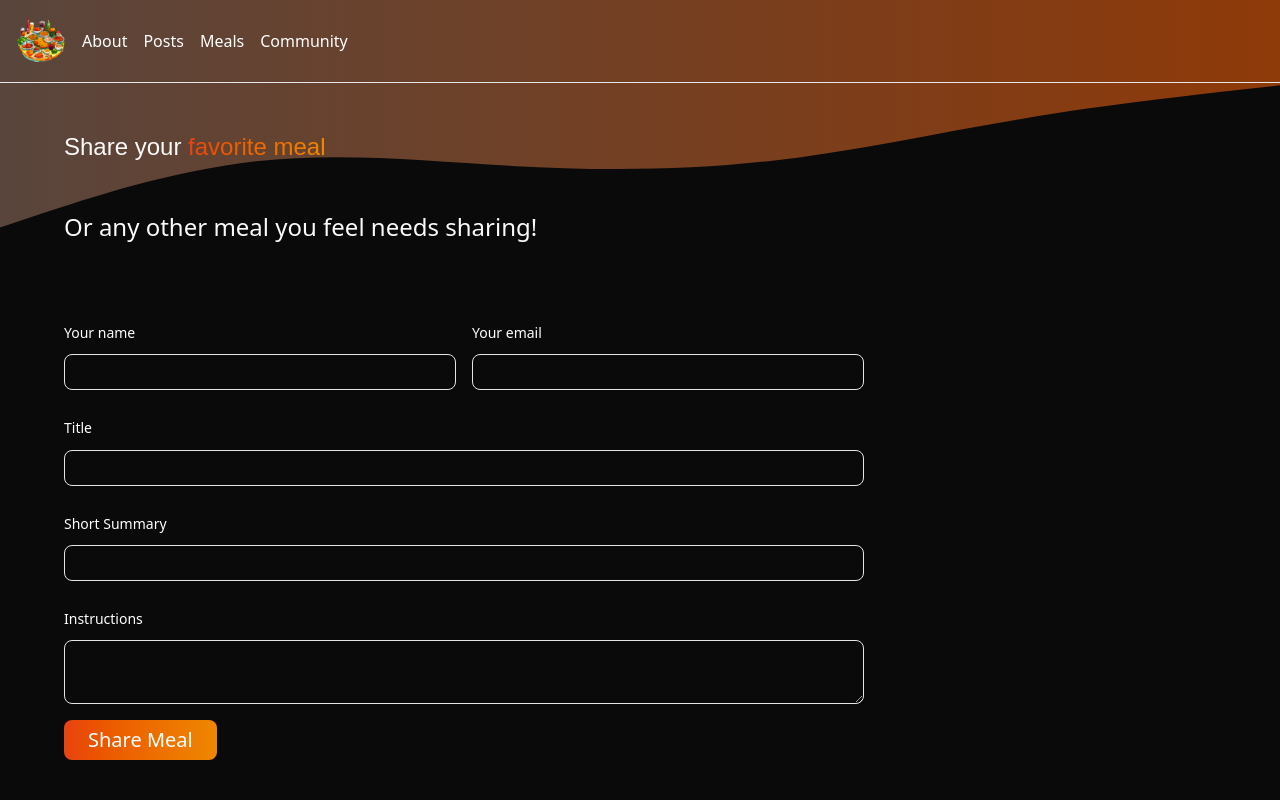
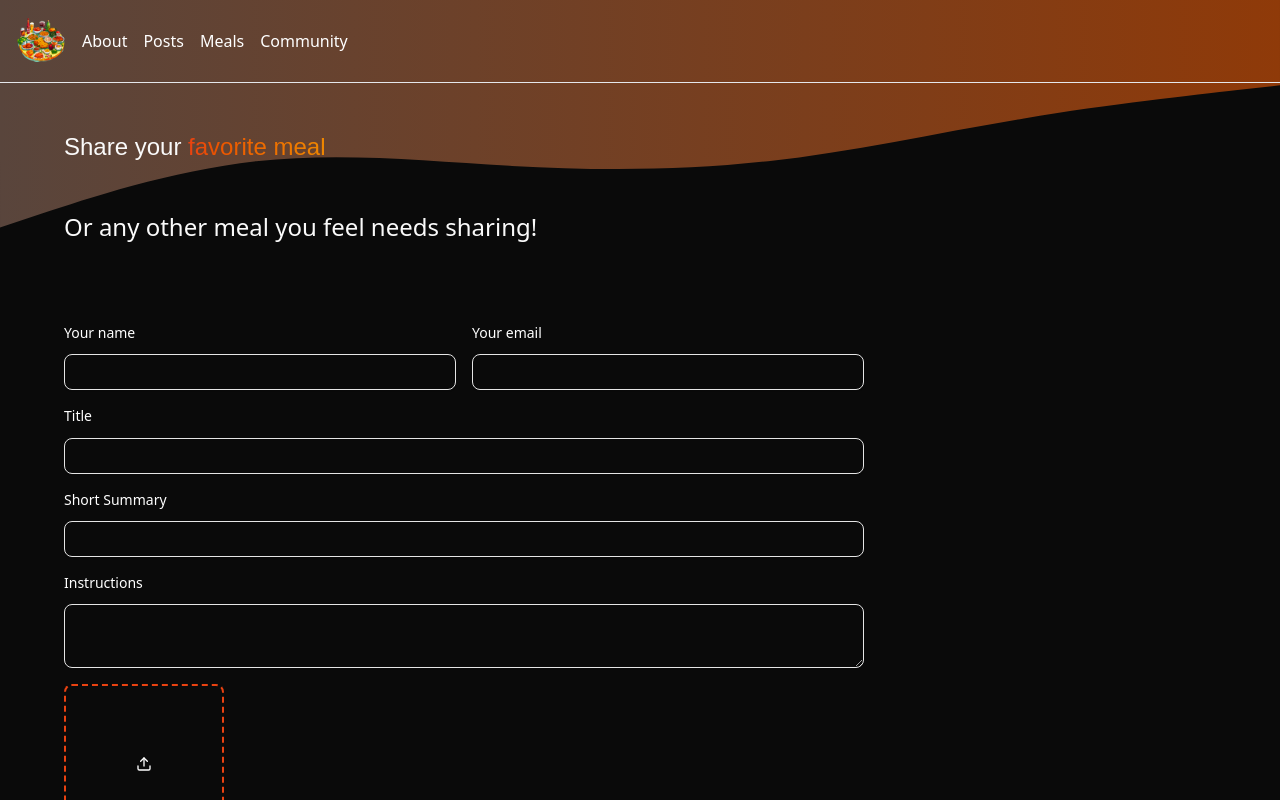
Before and after one commit to magmagmary/mgm-next, a Next.js app: page /meals/share in a window 1280 px wide. Built offline with nearby package versions, Linux system fonts and the light colour scheme.

Commit message:
feat: image picker

```diff
--- a/app/components/ui/field.tsx
+++ b/app/components/ui/field.tsx
@@ -46,7 +46,7 @@ function FieldGroup({ className, ...props }: React.ComponentProps<"div">) {
     <div
       data-slot="field-group"
       className={cn(
-        "group/field-group @container/field-group flex w-full flex-col gap-7 data-[slot=checkbox-group]:gap-3 [&>[data-slot=field-group]]:gap-4",
+        "group/field-group @container/field-group flex w-full flex-col gap-4 data-[slot=checkbox-group]:gap-3 [&>[data-slot=field-group]]:gap-4",
         className
       )}
       {...props}
--- /dev/null
+++ b/app/meals/components/image-picker.tsx
@@ -0,0 +1,51 @@
+"use client"
+
+import { Field } from "@/app/components/ui/field"
+import { Input } from "@/app/components/ui/input"
+import { UploadIcon, XIcon } from "lucide-react"
+import { useCallback, useRef, useState } from "react"
+import Image from "next/image"
+import { Button } from "@/app/components/ui/button"
+
+const ImagePicker = ({ id, name }: { id: string, name: string }) => {
+    const [image, setImage] = useState<string | null>(null);
+    const ref = useRef<HTMLInputElement>(null);
+
+    const handleClick = useCallback(() => {
+        ref.current?.click();
+    }, []);
+
+    const handleChange = useCallback((e: React.ChangeEvent<HTMLInputElement>) => {
+        const file = e.target.files?.[0];
+        if (file) {
+            const fileReader = new FileReader();
+            fileReader.onload = () => {
+                setImage(fileReader.result as string);
+            }
+            fileReader.readAsDataURL(file);
+        }
+    }, []);
+
+    const handleRemove = useCallback(() => {
+        setImage(null);
+        if (ref.current) ref.current.value = "";
+    }, []);
+
+  return (
+    <Field className="flex flex-col gap-4 relative w-40">
+        <Input ref={ref} id={id} name={name} type="file" accept="image/*" className="w-full sr-only" onChange={handleChange} />
+        {image ? (
+            <div className="relative h-40" >
+                <Image src={image} alt="Image" fill className="object-cover rounded-md cursor-pointer"/>
+                <Button variant={"destructive"} type="button" size="sm" onClick={handleRemove} className="absolute top-2 right-2"><XIcon className="w-4 h-4" /></Button>
+            </div>
+        ):(
+            <div className="relative h-40 border-2 border-dashed border-primary rounded-md flex items-center justify-center" onClick={handleClick}>
+                <UploadIcon className="w-4 h-4" />
+            </div>
+        )}
+    </Field>
+  )
+}
+
+export default ImagePicker
--- a/app/meals/share/page.tsx
+++ b/app/meals/share/page.tsx
@@ -2,6 +2,7 @@ import { Field, FieldGroup, FieldLabel } from "@/components/ui/field";
 import { Input } from "@/components/ui/input";
 import { Textarea } from "@/components/ui/textarea";
 import { Button } from "@/components/ui/button";
+import ImagePicker from "../components/image-picker";
 
 const MealsSharePage = () => {
   return (
@@ -45,8 +46,8 @@ const MealsSharePage = () => {
                 required
               />
             </Field>
+            <ImagePicker id="image" name="image" />
           </FieldGroup>
-
             <Button type="submit" size="lg" className="mt-4">
               Share Meal
             </Button>
```
